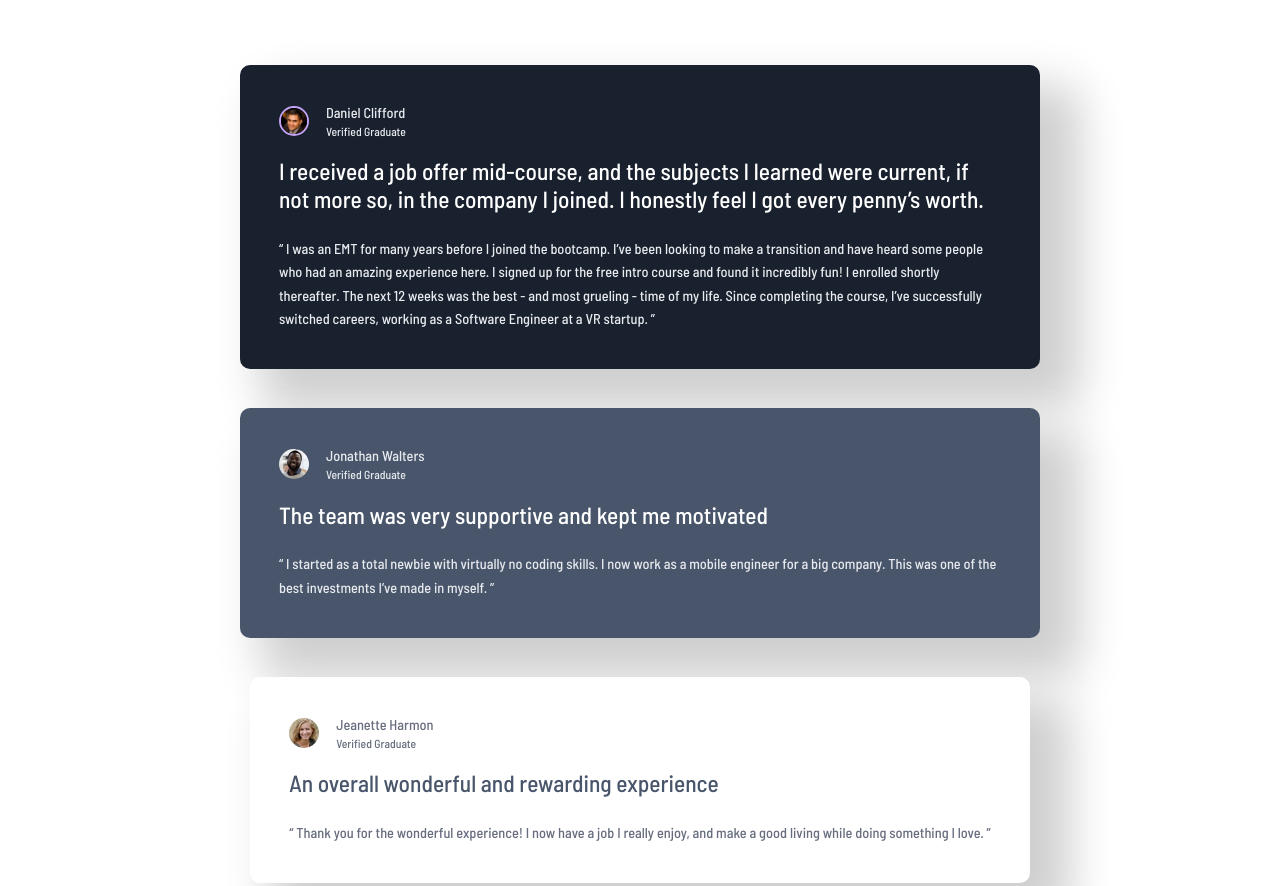
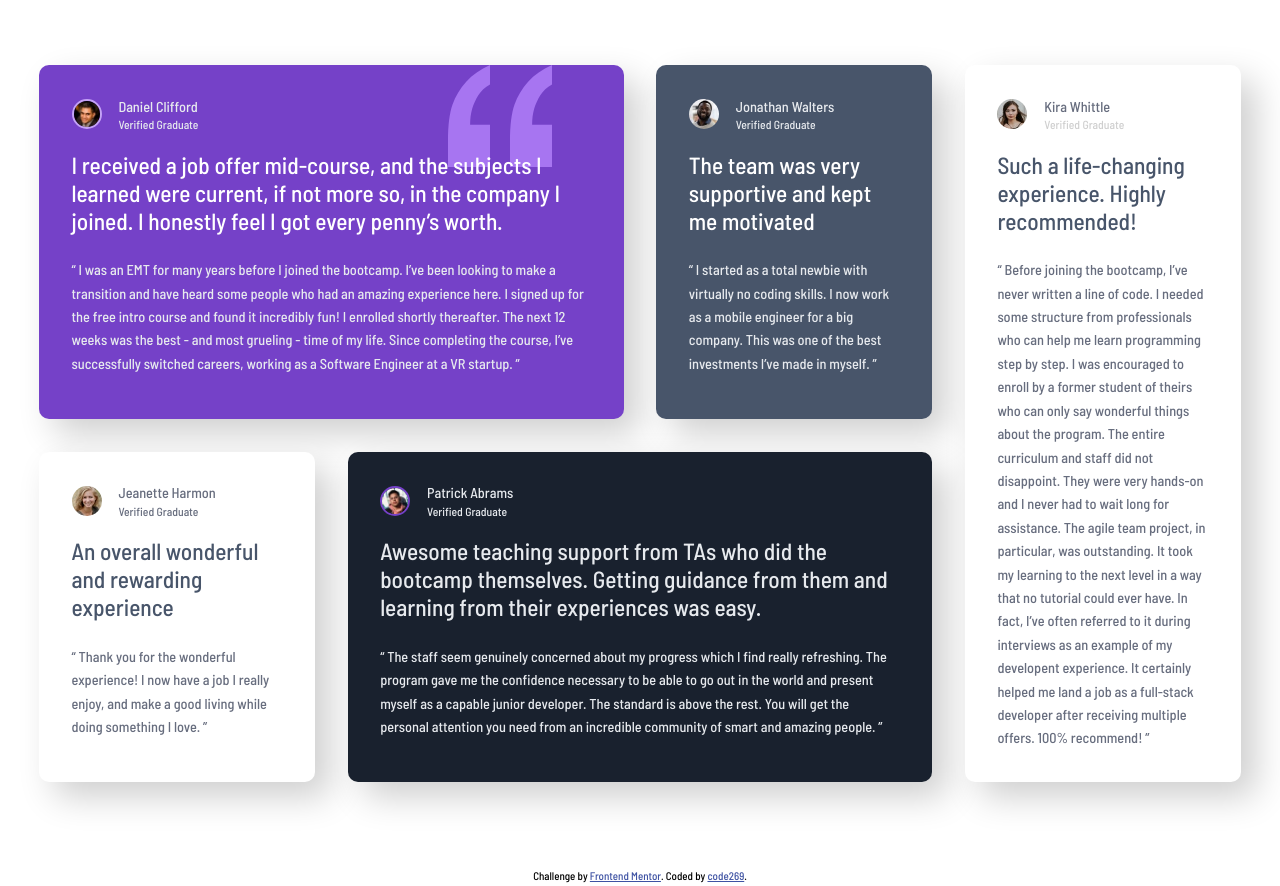
Before and after one commit to code269/fem-testimonial-grid, a plain HTML site: page index.html in a window 1280 px wide. Shown: the top 886 px of the page. Drawn offline with Linux system fonts and the light colour scheme.

Commit message:
Added desktop grid, quote svg detail, moving onto refactoring stage

```diff
--- a/styles.css
+++ b/styles.css
@@ -25,22 +25,52 @@ html {
 }
 
 body {
+  display: grid;
+  place-content: center;
+  min-height: 100vh;
+
   font-family: 'Barlow Semi Condensed', sans-serif;
 }
 
 .grid-container {
   display: grid;
-  gap: 3em;
+  gap: 2.5em;
+  grid-auto-columns: 1fr;
+  grid-template-areas:
+    'one'
+    'two'
+    'three'
+    'four'
+    'five';
   padding: 5em 3em;
+  max-width: 1300px;
 }
 
 .card {
-  margin: 0 auto;
-  padding: 3em;
+  padding: 2.5em;
   border: 1px solid inherit;
-  max-width: 800px;
   border-radius: 10px;
-  box-shadow: 30px 30px 45px 10px rgba(207, 207, 207, 1);
+  box-shadow: 15px 15px 35px 0px rgba(207, 207, 207, 1);
+}
+
+.card:nth-child(1) {
+  grid-area: one;
+}
+
+.card:nth-child(2) {
+  grid-area: two;
+}
+
+.card:nth-child(3) {
+  grid-area: three;
+}
+
+.card:nth-child(4) {
+  grid-area: four;
+}
+
+.card:nth-child(5) {
+  grid-area: five;
 }
 
 .purple-bg {
@@ -118,7 +148,6 @@ body {
   color: var(--grey-500);
 }
 
-/* Footer */
 .attribution {
   margin: 2em 0;
   font-size: 11px;
@@ -128,11 +157,26 @@ body {
   color: hsl(228, 45%, 44%);
 }
 
+@media (min-width: 768px) {
+  .grid-container {
+    grid-template-areas:
+      'one one'
+      'two three'
+      'five five'
+      'four four';
+  }
+}
+
 @media (min-width: 1024px) {
-  .purple-bg {
-    background-color: var(--dark-blue);
+  .grid-container {
+    grid-template-areas:
+      'one one two five'
+      'three four four five';
   }
 
-  .grid-container {
+  .purple-bg {
+    background-image: url(./images/bg-pattern-quotation.svg);
+    background-repeat: no-repeat;
+    background-position: top right 15%;
   }
 }
```
Also changed, not shown: todo.txt.
